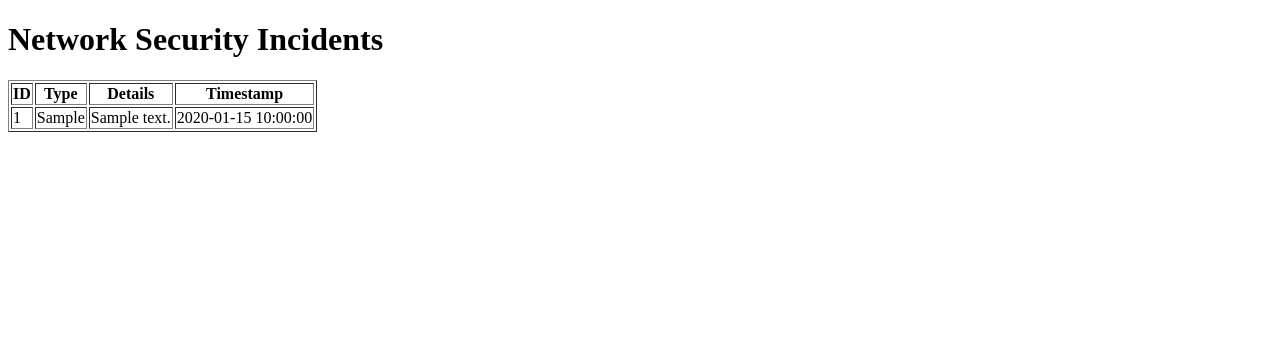
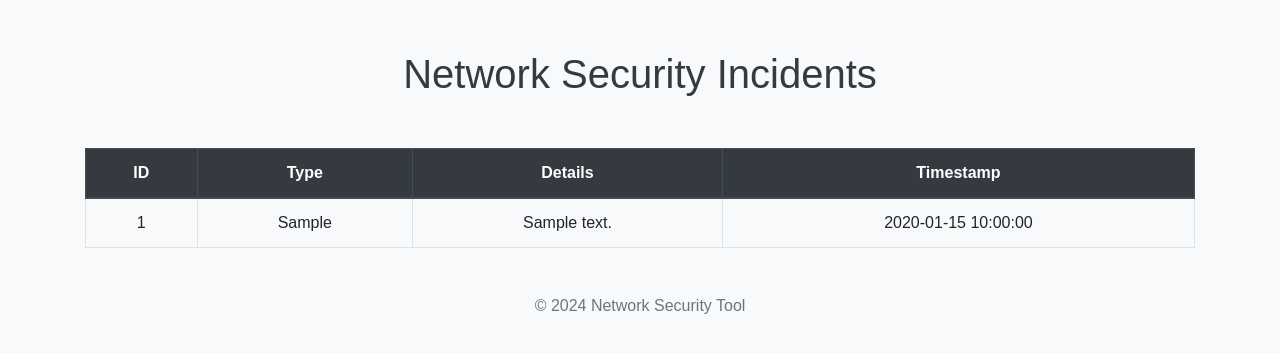
Before and after one commit to divik17dhiman/Network-Detection, a Flask app: page / in a window 1280 px wide. Shown: the top 353 px of the page. Run offline with Flask 3, Linux system fonts and the light colour scheme; tables that the repository leaves empty hold one stand-in row (values such as "Sample post"); some libraries are stand-ins or nearby versions.

Commit message:
updated webpage look

```diff
--- a/app/templates/index.html
+++ b/app/templates/index.html
@@ -1,19 +1,70 @@
 <!DOCTYPE html>
 <html lang="en">
+
 <head>
     <meta charset="UTF-8">
     <meta name="viewport" content="width=device-width, initial-scale=1.0">
     <title>Network Security Incidents</title>
+    <!-- Bootstrap CSS -->
+    <link href="https://stackpath.bootstrapcdn.com/bootstrap/4.5.2/css/bootstrap.min.css" rel="stylesheet">
+
+    <!-- Custom Styles -->
+    <style>
+        body {
+            background-color: #f8f9fa;
+            font-family: Arial, sans-serif;
+        }
+
+        .container {
+            margin-top: 50px;
+        }
+
+        h1 {
+            text-align: center;
+            margin-bottom: 30px;
+            color: #343a40;
+        }
+
+        table {
+            margin-top: 20px;
+        }
+
+        th, td {
+            text-align: center;
+            vertical-align: middle;
+        }
+
+        th {
+            background-color: #343a40;
+            color: white;
+        }
+
+        .table-hover tbody tr:hover {
+            background-color: #f1f1f1;
+        }
+
+        footer {
+            margin-top: 30px;
+            text-align: center;
+            color: #6c757d;
+        }
+    </style>
 </head>
+
 <body>
+    <div class="container">
         <h1>Network Security Incidents</h1>
-    <table border="1">
+        <div class="table-responsive">
+            <table class="table table-bordered table-hover">
+                <thead class="thead-dark">
                     <tr>
                         <th>ID</th>
                         <th>Type</th>
                         <th>Details</th>
                         <th>Timestamp</th>
                     </tr>
+                </thead>
+                <tbody>
                     {% for incident in incidents %}
                     <tr>
                         <td>{{ incident[0] }}</td>
@@ -22,6 +73,18 @@
                         <td>{{ incident[3] }}</td>
                     </tr>
                     {% endfor %}
+                </tbody>
             </table>
+        </div>
+    </div>
+
+    <footer>
+        <p>&copy; 2024 Network Security Tool</p>
+    </footer>
+
+    <!-- Bootstrap JS (Optional, for interactive features like modals, tooltips, etc.) -->
+    <script src="https://code.jquery.com/jquery-3.5.1.slim.min.js"></script>
+    <script src="https://cdn.jsdelivr.net/npm/bootstrap@4.5.2/dist/js/bootstrap.bundle.min.js"></script>
 </body>
+
 </html>
```
Lines whose indentation alone changed are shown as unchanged.
